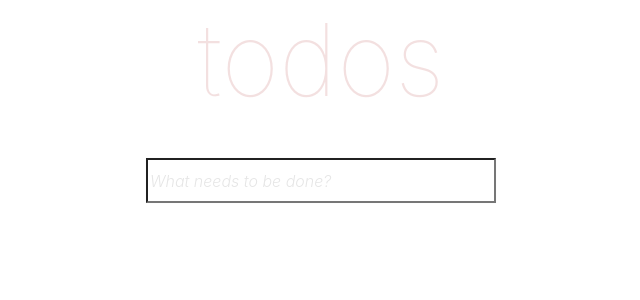
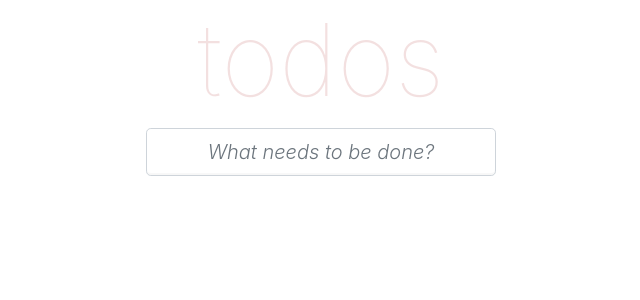
Before and after one commit to V-Jgenti-exceed/react_todo_app, a React (Create React App) app in the folder react_todo/: page / in a window 1280 px wide. Shown: the top 300 px of the page, without its empty margins (319-959 px from the left). Built offline with nearby package versions, Linux system fonts and the light colour scheme.

Commit message:
completed react todo app with bootstrap styles

```diff
--- a/react_todo/src/App.js
+++ b/react_todo/src/App.js
@@ -46,20 +46,13 @@ class App extends React.Component {
       }
       return i;
     })
-    this.setState({ arrayItems: [...newArr] })
-  }
-
-  ifLength = () => {
-    const mainArr = this.state.arrayItems;
-    if (mainArr.length > 0) {
-      this.setState({})
-    }
+    this.setState({ arrayItems: [...newArr] });
   }
 
   clearCompleted = () => {
     const mainArr = [...this.state.arrayItems];
     const filtredArr = mainArr.filter(item => !item.done);
-    this.setState({ arrayItems: filtredArr })
+    this.setState({ arrayItems: filtredArr });
   }
 
   checkAll = () => {
@@ -69,7 +62,7 @@ class App extends React.Component {
       item.done = someClick;
       return item;
     })
-    this.setState({ arrayItems: newArr, someClick: !someClick })
+    this.setState({ arrayItems: newArr, someClick: !someClick });
   }
 
   render() {
@@ -82,6 +75,7 @@ class App extends React.Component {
               createItem={this.createItem}
               checkAll={this.checkAll}
               item={this.state.arrayItems.length}
+              click={this.state.someClick}
             />
             <Itemslist
               checkInput={this.controlInput}
--- a/react_todo/src/components/AddItem.js
+++ b/react_todo/src/components/AddItem.js
@@ -6,6 +6,7 @@ class AddItem extends React.Component {
         done: false,
         id: '',
         editMode: false,
+        onClick: false,
     }
 
     onHandleChange = (e) => {
@@ -15,7 +16,7 @@ class AddItem extends React.Component {
     addByEnter = (e) => {
         if (e.key === 'Enter') {
             if (!this.state.plan.trim()) {
-                return
+                return;
             }
             const newItem = this.state;
             newItem.id = +new Date();
@@ -26,18 +27,21 @@ class AddItem extends React.Component {
 
     render() {
         const { plan } = this.state;
-        const targetValue = this.props.item > 0 ? 'more_then_one' : 'lower_then_one'
+        const targetValue = this.props.item > 0 ? 'more_then_one' : 'lower_then_one';
+        const changeOnClick = this.props.click ? 'more_then_one' : 'clicked';
         return (
             <div className="container">
                 <div className="row justify-content-center">
-                    <button className={targetValue} onClick={this.props.checkAll}>&#11015;</button>
+                    <button className={`${targetValue} ${changeOnClick}`} onClick={this.props.checkAll} title='Click for check and uncheck plans'>❱</button>
                     <input
+                        className="form-control form-control-lg"
+                        type="text"
+                        placeholder="What needs to be done?"
                         value={plan}
                         onChange={this.onHandleChange}
                         onKeyPress={this.addByEnter}
-                        placeholder='What needs to be done?'
-                        className='Maininput'
-                    />
+                    >
+                    </input>
                 </div>
             </div>
         )
--- a/react_todo/src/components/Item.js
+++ b/react_todo/src/components/Item.js
@@ -17,7 +17,7 @@ class Item extends React.Component {
 
     editPlan = () => {
         if (this.props.check) {
-            return
+            return;
         }
         this.props.controleInput(this.props.id);
         this.setState({ value: this.props.plan });
--- a/react_todo/src/index.css
+++ b/react_todo/src/index.css
@@ -9,8 +9,8 @@ code {
 }
 
 .txt {
-  text-decoration: line-through;
-  color: rgb(211, 207, 207);
+  text-decoration: line-through solid #DAD9D9;
+  color: #D9D9D9;
 }
 
 .trumode {
@@ -53,7 +53,6 @@ code {
 .inline p {
   margin-left: 40px;
   margin-top: 14px;
-  color: #110909;
   font-size: 23px;
   font-family: 'Noto Sans', sans-serif;
 }
@@ -128,7 +127,8 @@ code {
 
 .button_style {
   font-size: 15px;
-  color: #CECECE;
+  color: rgb(123, 131, 140);
+  ;
   border: none;
   background-color: white;
   outline: none;
@@ -136,10 +136,11 @@ code {
 
 .button_active {
   font-size: 15px;
-  color: #CECECE;
+  color: rgb(123, 131, 140);
+  ;
   border: none;
   background-color: white;
-  border: 1px solid black;
+  border: 1px solid rgb(239, 213, 213);
   border-radius: 2px 2px 2px 2px;
   outline: none;
 }
@@ -162,13 +163,6 @@ code {
   border: none;
 }
 
-.Maininput {
-  position: relative;
-  width: 500px;
-  height: 45px;
-  box-shadow: 0px 0px 1px 0px rgba(46, 50, 50, 0.05);
-}
-
 .more_then_one {
   opacity: 1;
 }
@@ -178,14 +172,57 @@ code {
 }
 
 .buttons_container {
-  width: 400px;
+  width: 350px;
   height: 60px;
-  border-top: 1px solid grey;
   display: flex;
   justify-content: space-between;
   align-items: center;
+  box-shadow: 0.5px 0.5px 0.9px 0.1px #D7D7D7;
+  position: absolute;
 }
 
 .text_counter {
   margin-top: 16px;
+  color: rgb(123, 131, 140);
 }
+
+.form-control-lg {
+  height: 35px;
+  width: 500px;
+  text-align: center;
+  box-shadow: inset 0 -2px 1px rgba(0, 0, 0, 0.03)
+}
+
+.form-control-lg::placeholder {
+  font-style: italic;
+  font-weight: 300;
+  color: #e6e6e6;
+}
+
+.list-group-item {
+  width: 350px;
+  position: absolute;
+  left: 0px;
+  box-shadow: 1px 1px 1px 1px #F5F5F5;
+}
+
+.more_then_one {
+  position: absolute;
+  left: 25px;
+  top: 140px;
+  cursor: pointer;
+  transform: rotate(90deg);
+  background: white;
+  border: none;
+  color: rgb(230, 230, 230);
+}
+
+.clicked {
+  position: absolute;
+  left: 25px;
+  top: 140px;
+  cursor: pointer;
+  outline: none;
+  cursor: pointer;
+  color: rgb(128, 149, 167);
+}
```
Also changed, not shown: 1 other file (tests, documents, lock files or other folders).
